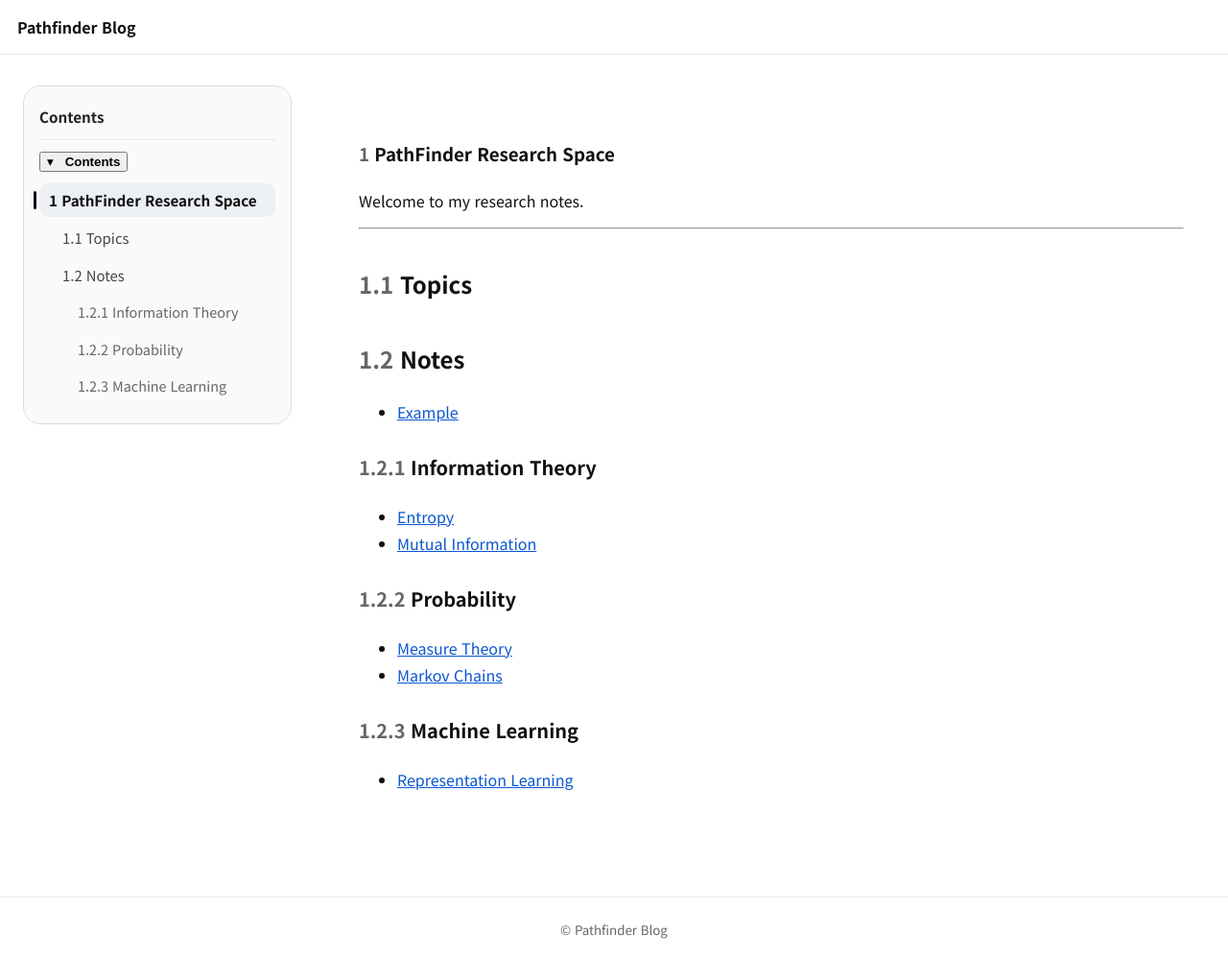
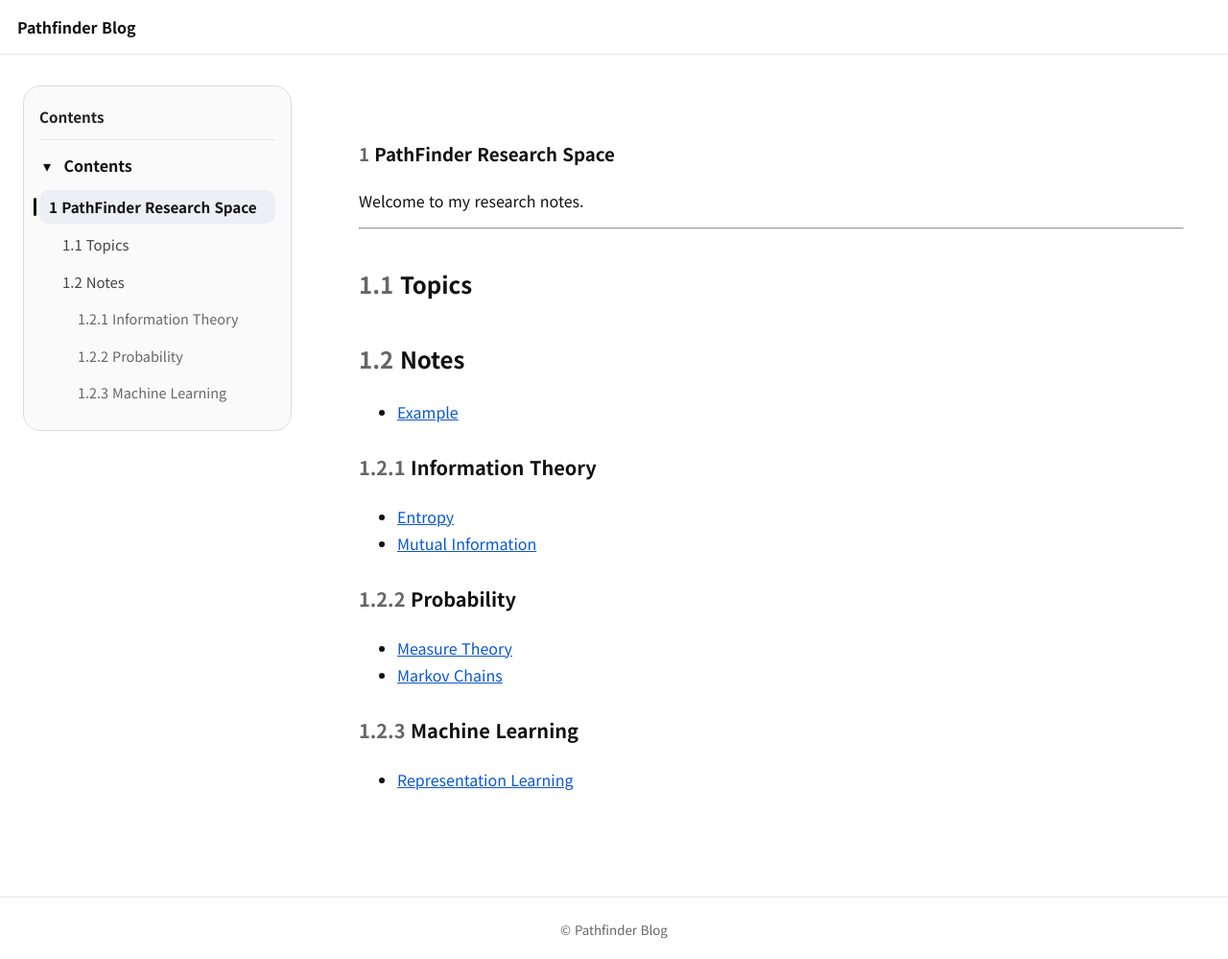
Before and after one commit to pathfinder-J/pathfinder-J.github.io, a Jekyll site: the page built from index.md, in a window 1280 px wide and 999 px high. Shown: the whole window at 96% size. Built offline with Jekyll 4.4.1, drawn with Linux system fonts in a browser that asks for light colours; our own code applies the rules of GitHub Pages for plain Markdown files.

Commit message:
Update toc.css

```diff
--- a/assets/css/toc.css
+++ b/assets/css/toc.css
@@ -136,30 +136,29 @@ html {
 }
 
 .toc-header{
+  width: 100%;
   display: flex;
   align-items: center;
-  justify-content: space-between;
-  gap: 0.75rem;
+  gap: 0.6rem;
   margin-bottom: 0.75rem;
+  padding: 0;
+  border: 0;
+  background: transparent;
+  color: inherit;
+  font: inherit;
+  text-align: left;
+  cursor: pointer;
 }
 
 .toc-title{
   font-weight: 700;
 }
 
-.toc-toggle-btn{
-  border: 1px solid #d0d7de;
-  background: #fff;
-  color: #222;
-  border-radius: 8px;
-  padding: 0.3rem 0.7rem;
-  font-size: 0.9rem;
-  line-height: 1.2;
-  cursor: pointer;
-}
-
-.toc-toggle-btn:hover{
-  background: #f6f8fa;
+.toc-chevron{
+  display: inline-block;
+  width: 1rem;
+  text-align: center;
+  flex: 0 0 1rem;
 }
 
 #toc.is-collapsed .toc-list{
```
